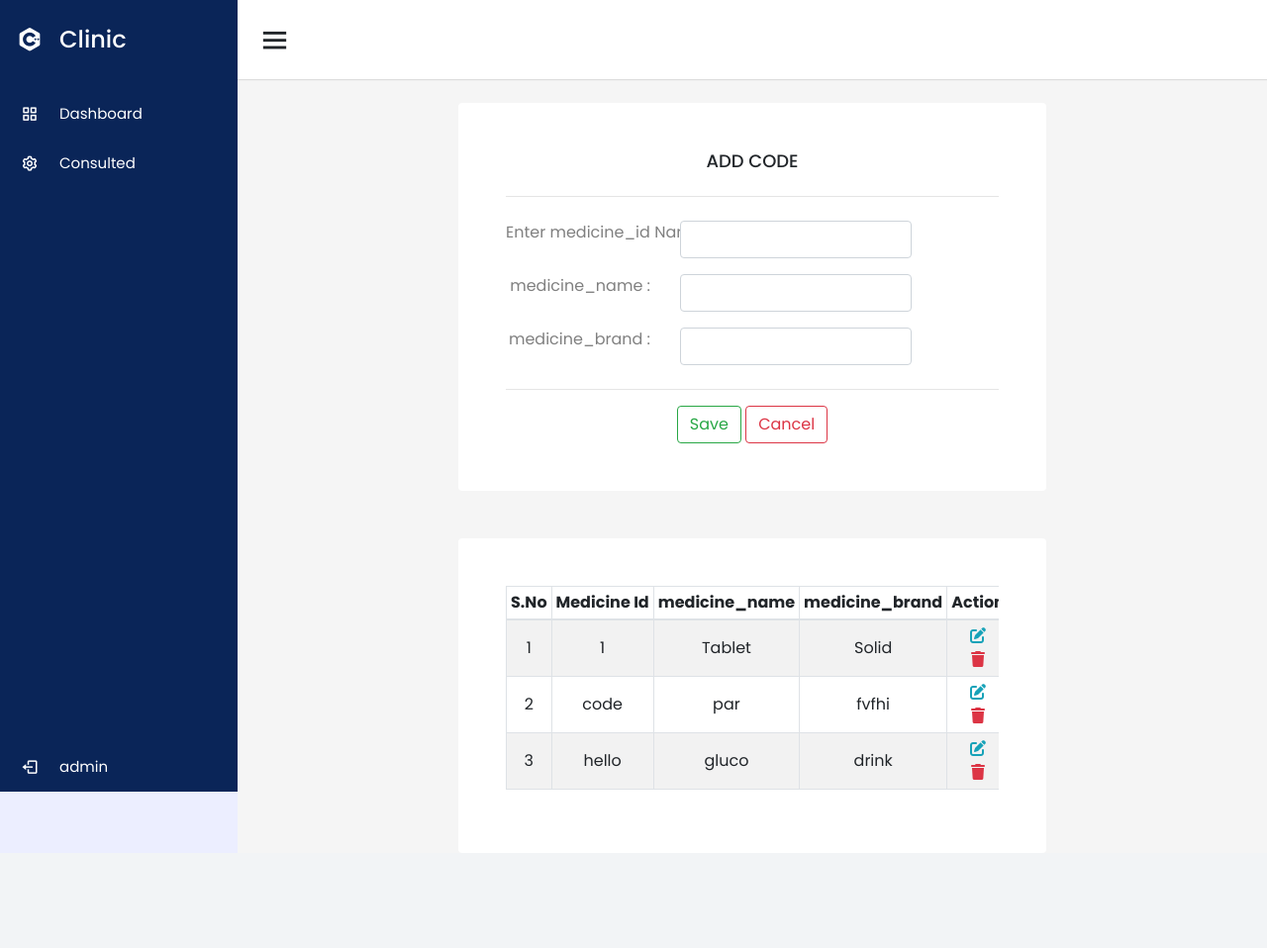
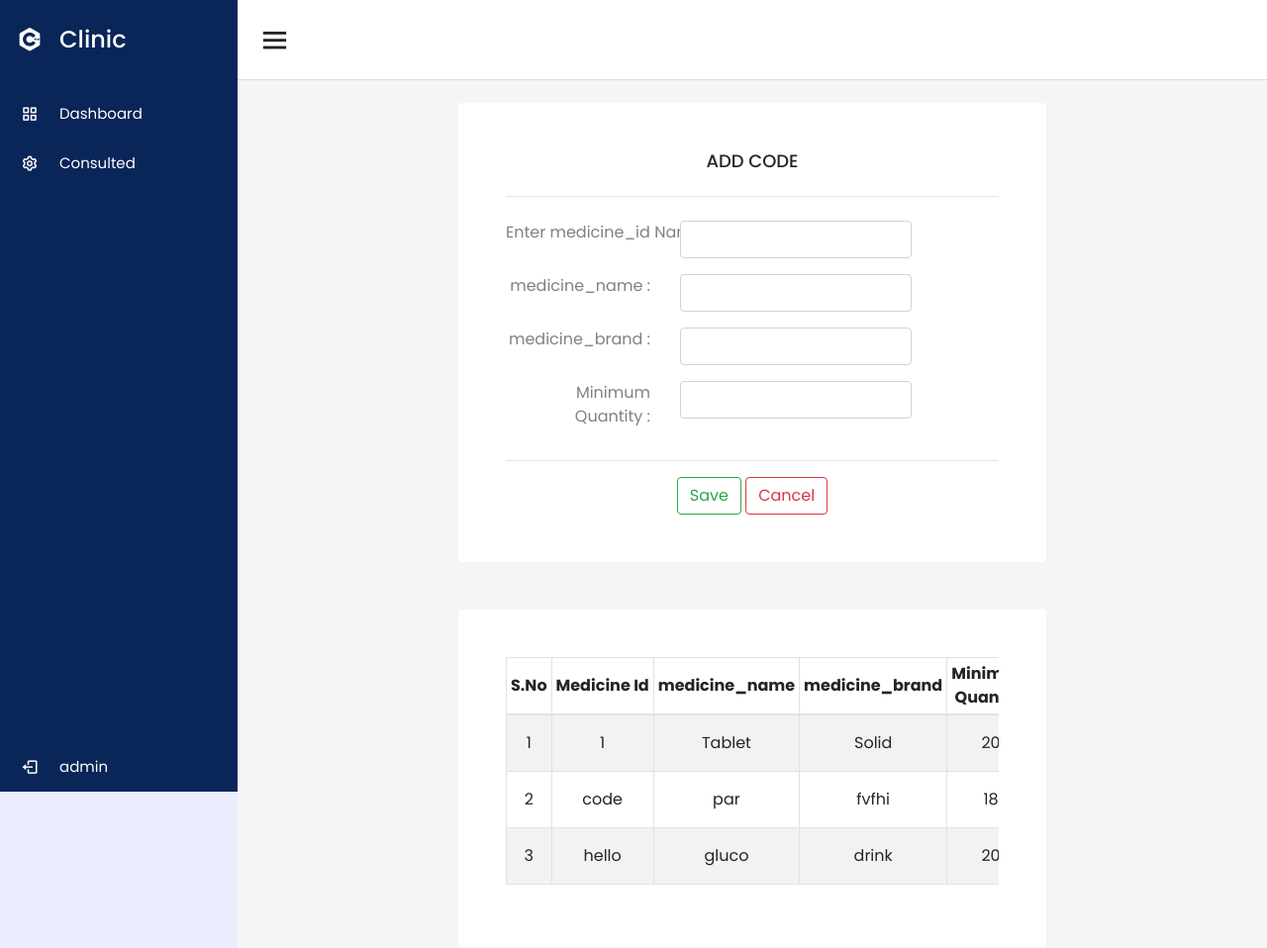
Before and after one commit to sarvancm/clinic, a Django app: page /inventory/add_code/ in a window 1280 px wide. Shown: the whole page at 99% size. Before the commit the page ends 862 px from the top, so only its background shows below. Run offline with Django 4.2, Linux system fonts and the light colour scheme; a user stored in the database is signed in; data comes from the database, SQL or seed files in the repository; both versions use the stored data as it was after the commit; tables that the repository leaves empty hold one stand-in row (values such as "Sample post"); some libraries are stand-ins or nearby versions.

Commit message:
minimum quantity

```diff
--- a/inventory/models.py
+++ b/inventory/models.py
@@ -7,6 +7,7 @@ class Code_medicine(models.Model):
     medicine_name= models.CharField(max_length=200)
     medicine_brand= models.CharField(max_length=200)
     medicine_id= models.CharField(max_length=30,unique=True)
+    min_quantity= models.IntegerField()
 
 
 
--- a/inventory/templates/inventory/add_code.html
+++ b/inventory/templates/inventory/add_code.html
@@ -35,6 +35,15 @@
                         <span class="text-danger">{{form.medicine_brand.errors}} </span>
                     </div>
                 </div>
+                <div class="row">
+                    <div class="col-md-4 my-2 text-left text-md-right">
+                        <label for="amount">Minimum Quantity&nbsp;:</label>
+                    </div>
+                    <div class="col-md-6 my-2">
+                        <input type="text" class="form-control"  name="min_quantity" value="{{form.min_quantity.value|default_if_none:''}}" id="min_quan">
+                        <span class="text-danger">{{form.min_quantity.errors}} </span>
+                    </div>
+                </div>
                 <hr class="hr-center">
                 <div>
                     <button type="submit" class="btn btn-outline-success">Save</button>
@@ -52,6 +61,7 @@
                             <th>Medicine&nbsp;Id</th>
                             <th>medicine_name</th>
                             <th>medicine_brand</th>
+                            <th>Minimum Quantity</th>
                             <th>Action</th>
                         </tr>
                     </thead>
@@ -63,7 +73,8 @@
                             <td>{{i.medicine_id}}</td>
                             <td>{{i.medicine_name}}</td>
                             <td>{{i.medicine_brand}}</td>
-                            <td><i class="fa-solid fa-edit px-2 text-info" onclick="view('{{i.id}}')" ob_id="{{i.id}}" id="add_fees{{i.id}}" fee_name="{{i.medicine_id}}" brand="{{i.medicine_brand}}" amount="{{i.medicine_name}}" data-toggle="modal" data-target="#edit_fees"></i></a>
+                            <td>{{i.min_quantity}}</td>
+                            <td><i class="fa-solid fa-edit px-2 text-info" onclick="view('{{i.id}}')" ob_id="{{i.id}}" id="add_fees{{i.id}}" fee_name="{{i.medicine_id}}" brand="{{i.medicine_brand}}" quantity="{{i.min_quantity}}" amount="{{i.medicine_name}}" data-toggle="modal" data-target="#edit_fees"></i></a>
                                 <a data-toggle="modal" data-target="#delete" onclick="remove('{{i.id}}')"  ob_id="{{i.id}}"><i class="fa-solid fa-trash px-2 text-danger"></i></a></td>
 
                         </tr>
@@ -115,6 +126,15 @@
                     </div>
                     <div class="col-md-6 my-2">
                         <input type="text" class="form-control" name="medicine_brand"  id="medicine_brand">
+                    </div>
+                </div>
+
+                <div class="row">
+                    <div class="col-md-4 my-2 text-left text-md-right">
+                        <label for="amount">min_quantity&nbsp;:</label>
+                    </div>
+                    <div class="col-md-6 my-2">
+                        <input type="text" class="form-control" name="min_quantity"  id="min_quantity">
                     </div>
                 </div>
                 <hr class="hr-center">
@@ -170,6 +190,15 @@
                     <div class="col-md-6 my-2">
                         <input type="text" class="form-control" name="medicine_brand" value="{{form1.medicine_brand.value|default_if_none:''}}" id="fee_amount">
                         <span class="text-danger">{{form1.medicine_brand.errors}} </span>
+                    </div>
+                </div>
+                <div class="row">
+                    <div class="col-md-4 my-2 text-left text-md-right">
+                        <label for="amount">min_quantity&nbsp;:</label>
+                    </div>
+                    <div class="col-md-6 my-2">
+                        <input type="text" class="form-control" name="min_quantity" value="{{form1.min_quantity.value|default_if_none:''}}" id="fee_amount">
+                        <span class="text-danger">{{form1.min_quantity.errors}} </span>
                     </div>
                 </div>
                 <hr class="hr-center">
@@ -252,6 +281,7 @@ $('#del_name').append(newfeename)
         var newfeename = $('#add_fees' + event).attr("fee_name")
         var newamount = $('#add_fees' + event).attr("amount")
         var newobid=$('#add_fees'+event).attr("ob_id")
+        var newquantity=$('#add_fees'+event).attr("quantity")
         var newbrand=$('#add_fees'+event).attr("brand")
 
 
@@ -259,7 +289,9 @@ $('#del_name').append(newfeename)
         $('#fee_name_id').val(newfeename)
         $('#fee_amount').val(newamount)
         $('#ob_id').val(newobid)
-    $('#medicine_brand').val(newbrand)
+        $('#min_quantity').val(newquantity)
+
+        $('#medicine_brand').val(newbrand)
 
 
 
--- a/inventory/views.py
+++ b/inventory/views.py
@@ -52,10 +52,10 @@ def update_code(request):
             return redirect('inventory_add_code')
         else:
             addfees= Code_medicine.objects.all()
-            return render(request,"management/add_fees.html",{'form1':form1,'err':True,'object':object,'addfees':addfees})
+            return render(request,"inventory/add_code.html",{'form1':form1,'err':True,'object':object,'addfees':addfees})
     else:
         form=CodeForm()
-        return render(request,"management/add_fees.html",{'form':form})
+        return render(request,"inventory/add_code.html",{'form':form})
 
 
 @login_required(login_url='login_view')
@@ -238,7 +238,7 @@ def patients(request):
         data ={}
         return JsonResponse(data)
     else:
-        x= TodayPatients.objects.filter(created_at__contains=datetime.datetime.today().date(),is_consulted=True)
+        x= TodayPatients.objects.filter(created_at__contains=datetime.datetime.today().date(),is_consulted=True).order_by('-id')
         return render(request,'inventory/patients.html',{'x':x})
 
 
@@ -248,12 +248,17 @@ def medicine_quantity(request):
     if request.method == "POST":
         medicine_name = request.POST.get('medicineName')
         print(medicine_name)
-        # code=Medicine.objects.filter(medicine_name=medicine_name,is_active=False)
+        code=Medicine.objects.filter(medicine_name=medicine_name,is_active=False)
+        try:
+            min_quantity=code.last().code.min_quantity
+        except:
+            min_quantity=20
+
         code=  Medicine.objects.filter(medicine_name=medicine_name,is_active=False).aggregate(Sum('quantity')).get('quantity__sum')
 
         print(code)
         if code:
-            if code < 5000:
+            if code < min_quantity:
 
                 data={
                     'quantity':code
--- a/management/views.py
+++ b/management/views.py
@@ -330,7 +330,7 @@ def add_patient(request):
 @login_required(login_url='login_view')
 def user_view(request):
     user=request.user
-    x=  TodayPatients.objects.filter(created_at__contains=datetime.today().date())
+    x=  TodayPatients.objects.filter(created_at__contains=datetime.today().date()).order_by('-id')
     list=[]
     for i in x:
         try:
--- a/requirements.txt
+++ b/requirements.txt
@@ -1,3 +1,4 @@
 
 Django == 4.0.4
 django-active-link == 0.1.8
+django-crispy-forms == 1.14.0
```
Also changed, not shown: management/templates/management/user_view.html (+9 -0 lines), db.sqlite3, inventory/migrations/0014_code_medicine_min_quantity.py (added).
